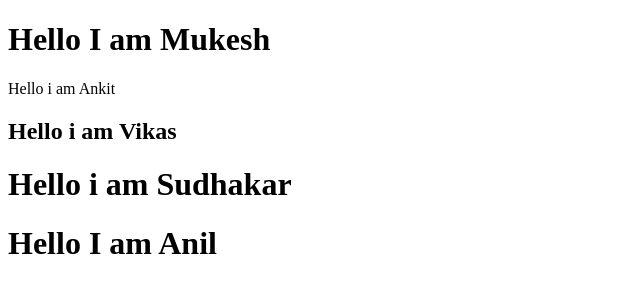
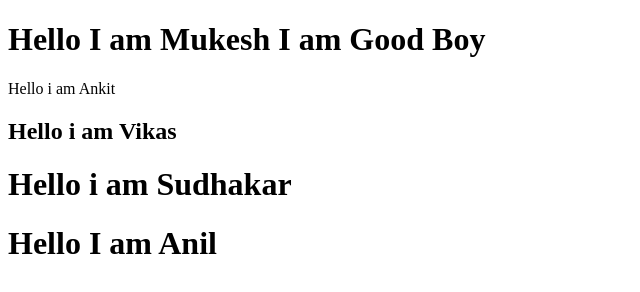
Before and after one commit to anil6200/AnilRepo1, a plain HTML site: page index.html in a window 1280 px wide. Shown: the whole page, without its empty margins (0-640 px from the left). Drawn offline with Linux system fonts and the light colour scheme.

Commit message:
Mukesh add extra line

```diff
--- a/index.html
+++ b/index.html
@@ -6,7 +6,7 @@
     <title>Repo 1</title>
 </head>
 <body>
-    <h1>Hello I am Mukesh</h1>
+    <h1>Hello I am Mukesh I am Good Boy</h1>
     <p>Hello i am Ankit</p>
     <h2>Hello i am Vikas</h2>
     <div id="box"><h1>Hello i am Sudhakar</h1></div>
```
